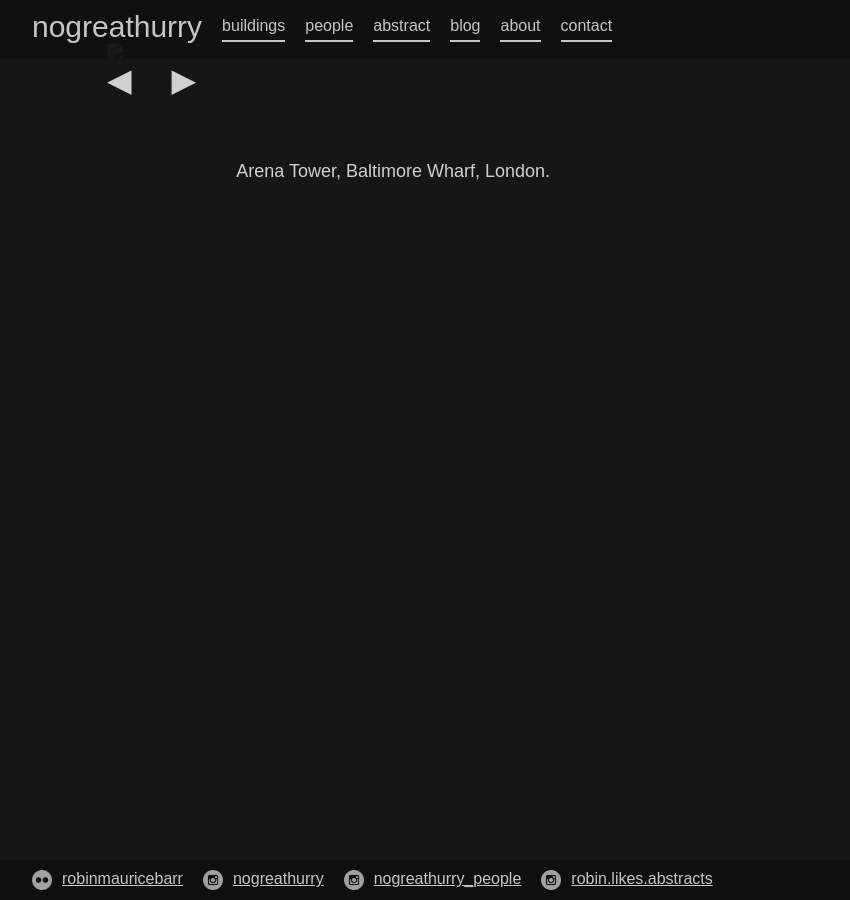
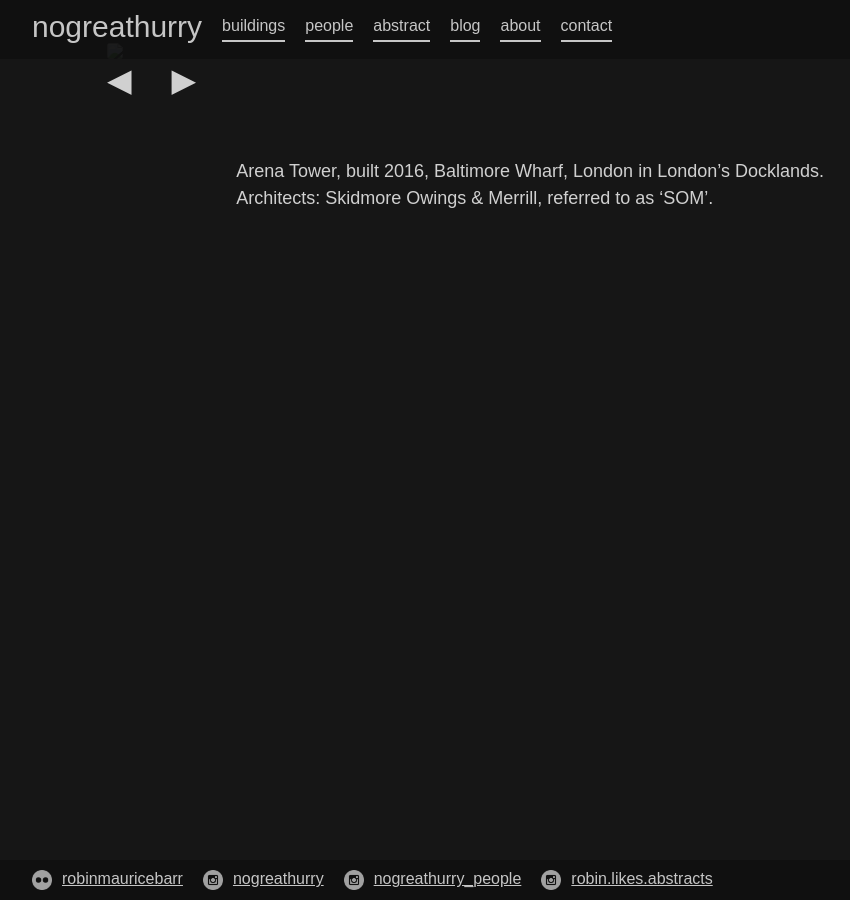
Before and after one commit to 987poiuytrewq/nogreathurry, a Jekyll site: the page built from _buildings/BT1.md, in a window 1280 px wide. Shown: the whole page, without its empty margins (8-858 px from the left). Built offline with Jekyll 4.4.1, drawn with Linux system fonts in a browser that asks for light colours.

Commit message:
Updated Bt1

```diff
--- a/_buildings/BT1.md
+++ b/_buildings/BT1.md
@@ -6,4 +6,4 @@ thumbnail_image: "/uploads/BT1_thumbnail.jpg"
 layout: photo
 ---
 
-Arena Tower, Baltimore Wharf, London.
+Arena Tower, built 2016, Baltimore Wharf, London in London's Docklands. Architects: Skidmore Owings & Merrill, referred to as 'SOM'.
```
